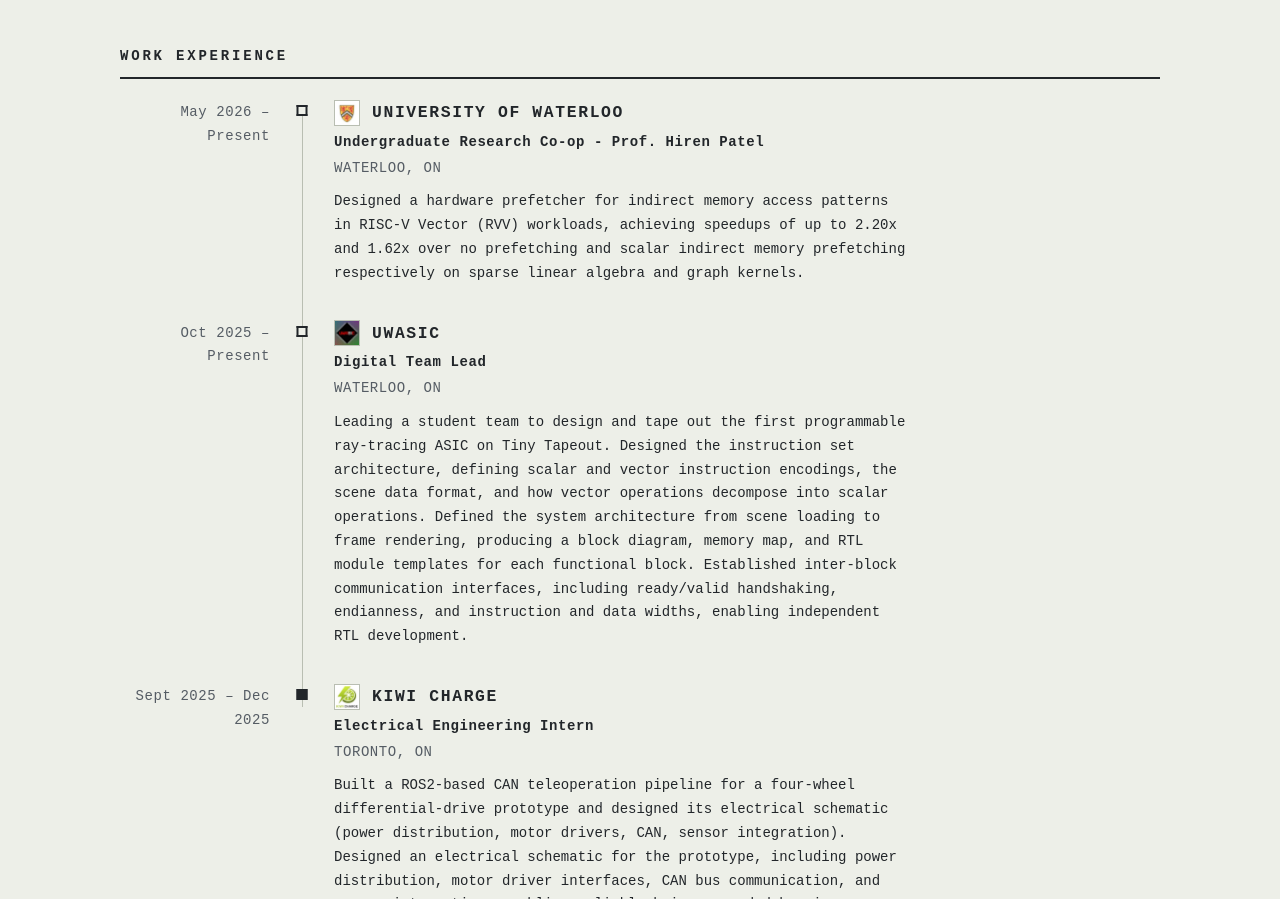
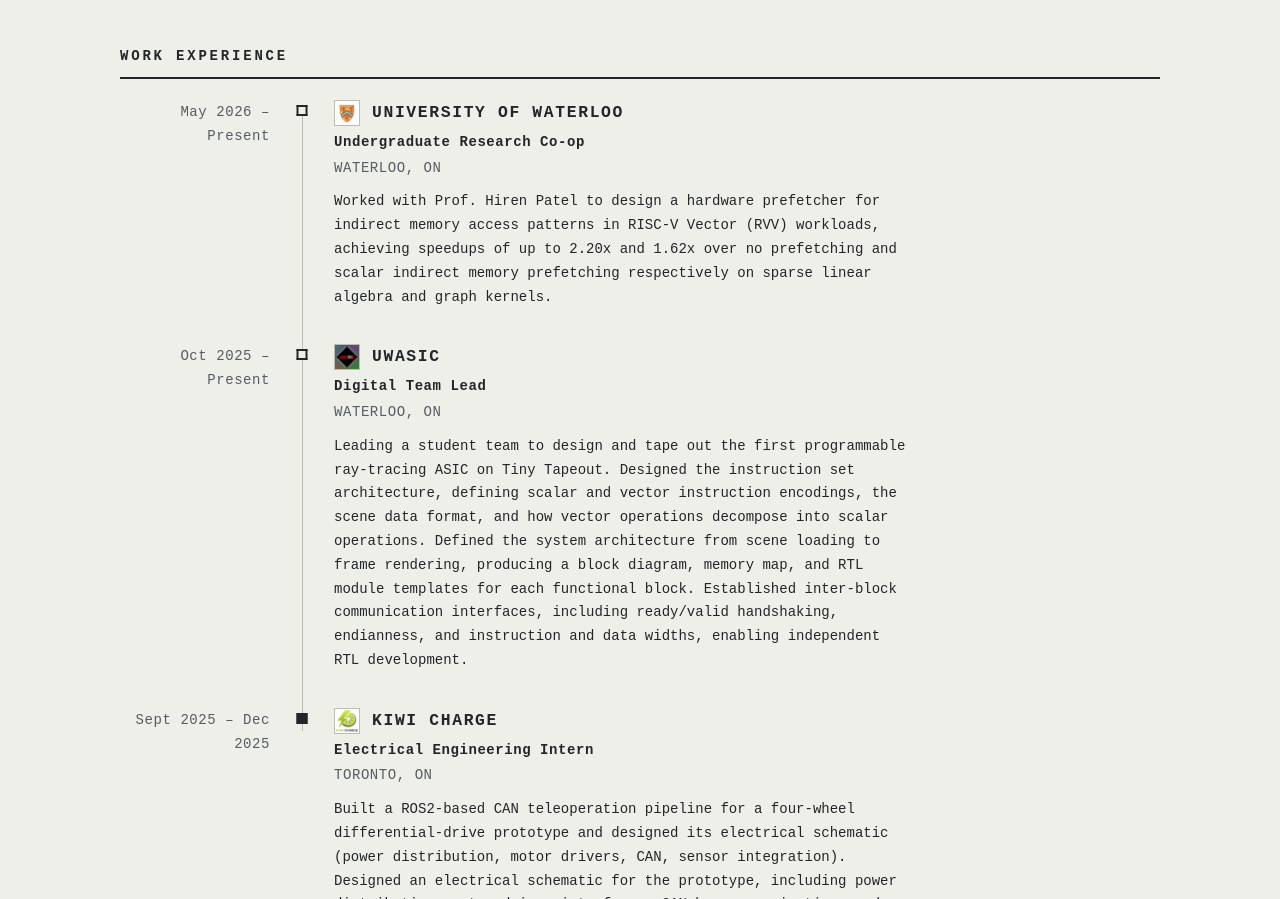
Before and after one commit to parkwilliamy/will_park_website, a plain HTML site: page docs/index.html in a window 1280 px wide. Shown: the part 903-1802 px from the top of the page. Drawn offline with Linux system fonts and the light colour scheme; a web font is replaced by a local one.

Commit message:
updated research exp. title

```diff
--- a/docs/index.html
+++ b/docs/index.html
@@ -123,12 +123,12 @@ its provenance.
                   <h3 class="trav-org">University of Waterloo</h3>
                 </div>
                 <div class="trav-sub">
-                  <span class="trav-role">Undergraduate Research Co-op - Prof. Hiren Patel</span>
+                  <span class="trav-role">Undergraduate Research Co-op</span>
                   <span class="trav-loc">Waterloo, ON</span>
                 </div>
               </div>
               <p class="trav-summary">
-                Designed a hardware prefetcher for indirect memory access patterns
+                Worked with Prof. Hiren Patel to design a hardware prefetcher for indirect memory access patterns
                 in RISC-V Vector (RVV) workloads, achieving speedups of up to 2.20x and 1.62x
                 over no prefetching and scalar indirect memory prefetching respectively on
                 sparse linear algebra and graph kernels.
```
